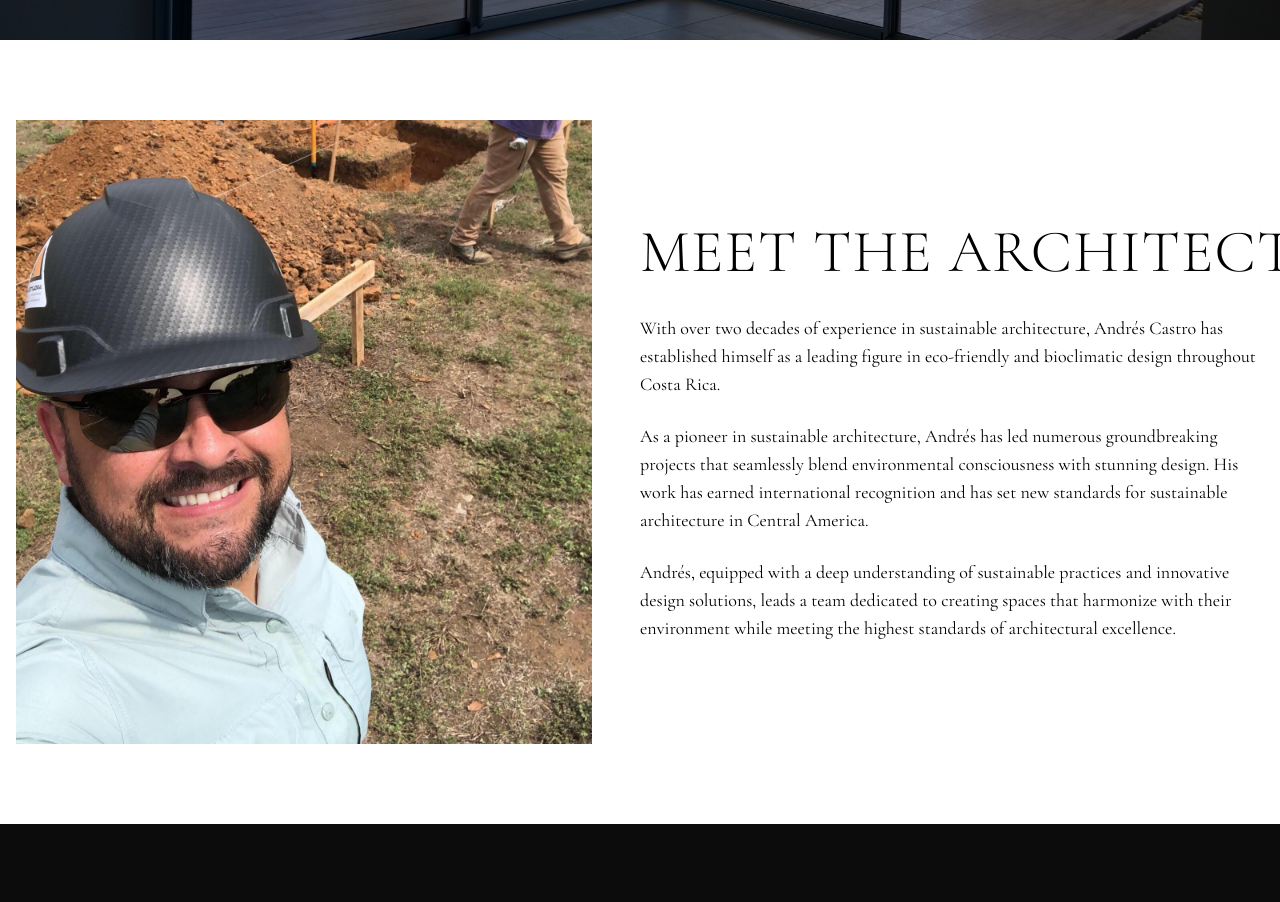
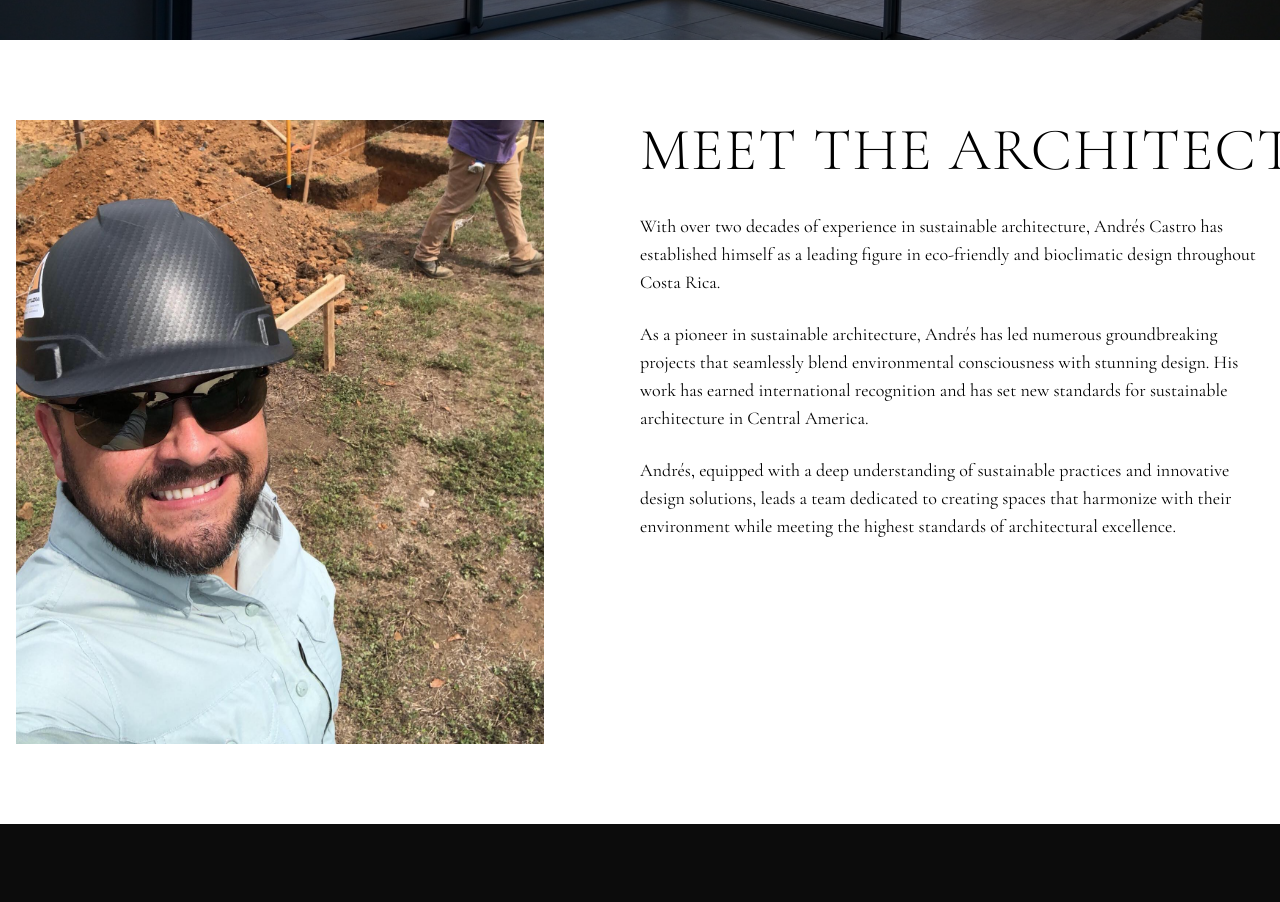
Before and after one commit to botflowlab/AndresCastroWebsite, a React (Vite) app: page /arquitecto in a window 1280 px wide. Shown: the part 520-1422 px from the top of the page. Built offline with nearby package versions, Linux system fonts and the light colour scheme; a web font is replaced by a local one.

Commit message:
Updated About.jsx

```diff
--- a/src/pages/architect/About.jsx
+++ b/src/pages/architect/About.jsx
@@ -7,7 +7,7 @@ export default function About() {
   return (
     <section className="py-20 px-4 relative">
       <div className="max-w-screen-xl mx-auto">
-        <div className="flex flex-col md:flex-row gap-12 items-center">
+        <div className="relative flex flex-col md:flex-row gap-12 md:gap-24 items-start md:items-stretch">
           {/* Left side - Image */}
           <div className="relative w-full md:w-1/2 pb-[100%] md:pb-[50%]">
             <img
```
